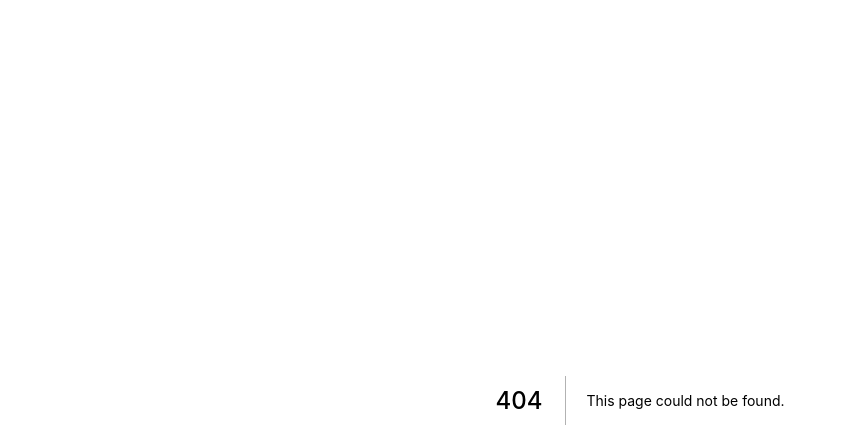
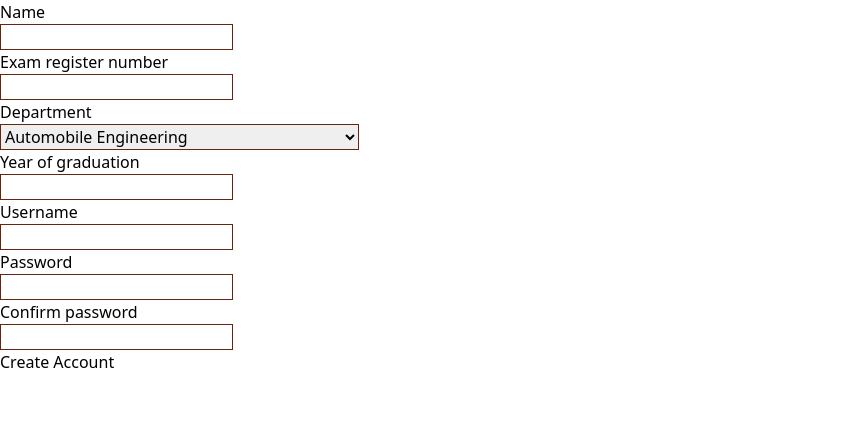
Before and after one commit to bhavankumar2911/vec-canteen-client, a Next.js app: page /user/signup in a window 1280 px wide. Before the commit this address had no page. Shown: the top 448 px of the page, without its empty margins (0-847 px from the left). Built offline with nearby package versions, Linux system fonts and the light colour scheme.

Commit message:
user signup prototype created

```diff
--- /dev/null
+++ b/pages/user/signup.jsx
@@ -0,0 +1,177 @@
+import React, { useState } from "react";
+import Axios from "axios";
+
+const inputClasses = "border border-primary";
+
+function signup() {
+  const [formData, setFormData] = useState({
+    name: "",
+    registerNumber: "",
+    department: "",
+    graduationYear: "",
+    username: "",
+    password1: "",
+    password2: "",
+  });
+
+  const handleDataChange = (e) => {
+    const field = e.target.name;
+    const fieldValue = e.target.value;
+
+    switch (field) {
+      case "name":
+        setFormData({ ...formData, name: fieldValue });
+        break;
+      case "registerNumber":
+        setFormData({ ...formData, registerNumber: fieldValue });
+        break;
+      case "department":
+        setFormData({ ...formData, department: fieldValue });
+        break;
+      case "graduationYear":
+        setFormData({ ...formData, graduationYear: fieldValue });
+        break;
+      case "username":
+        setFormData({ ...formData, username: fieldValue });
+        break;
+      case "password1":
+        setFormData({ ...formData, password1: fieldValue });
+        break;
+      case "password2":
+        setFormData({ ...formData, password2: fieldValue });
+        break;
+      default:
+        break;
+    }
+  };
+
+  const handleSubmit = async (e) => {
+    e.preventDefault();
+
+    try {
+      const response = await Axios.post(
+        `${process.env.NEXT_PUBLIC_API_HOST}/user`,
+        { ...formData }
+      );
+    } catch (error) {
+      console.log(error);
+    }
+
+    console.log(formData);
+  };
+
+  return (
+    <main>
+      <form onSubmit={handleSubmit}>
+        <div>
+          <label htmlFor="name">Name</label>
+          <br />
+          <input
+            type="text"
+            name="name"
+            className={inputClasses}
+            value={formData.name}
+            onChange={handleDataChange}
+          />
+        </div>
+        <div>
+          <label htmlFor="registerNumber">Exam register number</label>
+          <br />
+          <input
+            type="number"
+            name="registerNumber"
+            className={inputClasses}
+            value={formData.registerNumber}
+            onChange={handleDataChange}
+          />
+        </div>
+        <div>
+          <label htmlFor="department">Department</label>
+          <br />
+          <select
+            name="department"
+            className={inputClasses}
+            value={formData.department}
+            onChange={handleDataChange}
+          >
+            <option value="Automobile Engineering">
+              Automobile Engineering
+            </option>
+            <option value="Artificial Intelligence and Data Science">
+              Artificial Intelligence and Data Science
+            </option>
+            <option value="Civil Engineering">Civil Engineering</option>
+            <option value="Computer Science and Engineering">
+              Computer Science and Engineering
+            </option>
+            <option value="Electrical and Electronics Engineering">
+              Electrical and Electronics Engineering
+            </option>
+            <option value="Electronics and Communication Engineering">
+              Electronics and Communication Engineering
+            </option>
+            <option value="Electronics and Instrumentation Engineering">
+              Electronics and Instrumentation Engineering
+            </option>
+            <option value="Information Technology">
+              Information Technology
+            </option>
+            <option value="Mechanical Engineering">
+              Mechanical Engineering
+            </option>
+            <option value="Master of Business Administration">
+              Master of Business Administration
+            </option>
+          </select>
+        </div>
+        <div>
+          <label htmlFor="graduationYear">Year of graduation</label>
+          <br />
+          <input
+            type="number"
+            name="graduationYear"
+            className={inputClasses}
+            value={formData.graduationYear}
+            onChange={handleDataChange}
+          />
+        </div>
+        <div>
+          <label htmlFor="username">Username</label>
+          <br />
+          <input
+            type="text"
+            name="username"
+            className={inputClasses}
+            value={formData.username}
+            onChange={handleDataChange}
+          />
+        </div>
+        <div>
+          <label htmlFor="password1">Password</label>
+          <br />
+          <input
+            type="password"
+            name="password1"
+            className={inputClasses}
+            value={formData.password1}
+            onChange={handleDataChange}
+          />
+        </div>
+        <div>
+          <label htmlFor="password2">Confirm password</label>
+          <br />
+          <input
+            type="password"
+            name="password2"
+            className={inputClasses}
+            value={formData.password2}
+            onChange={handleDataChange}
+          />
+        </div>
+        <button type="submit">Create Account</button>
+      </form>
+    </main>
+  );
+}
+
+export default signup;
```
